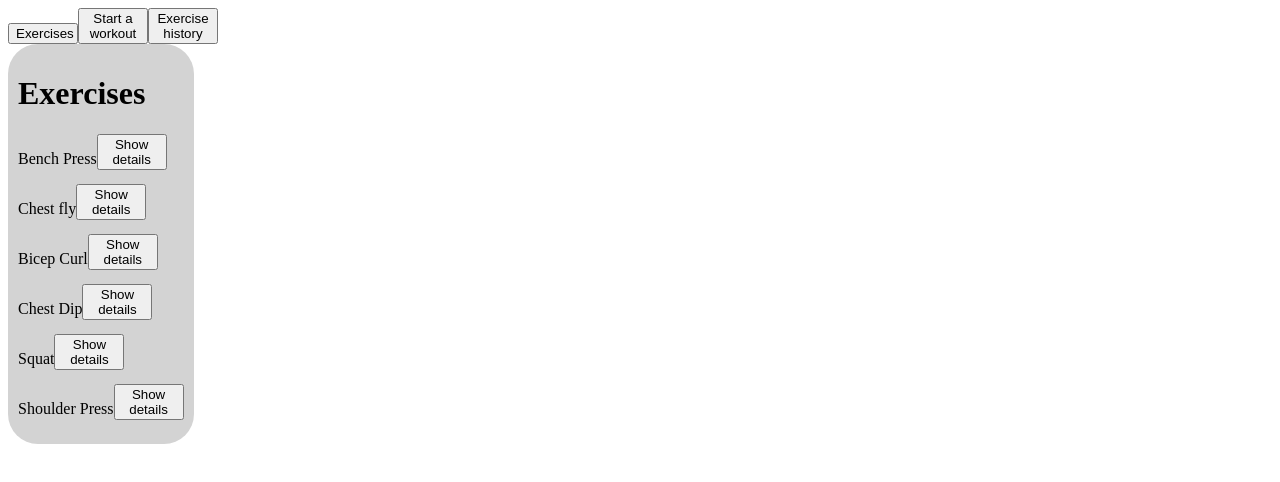
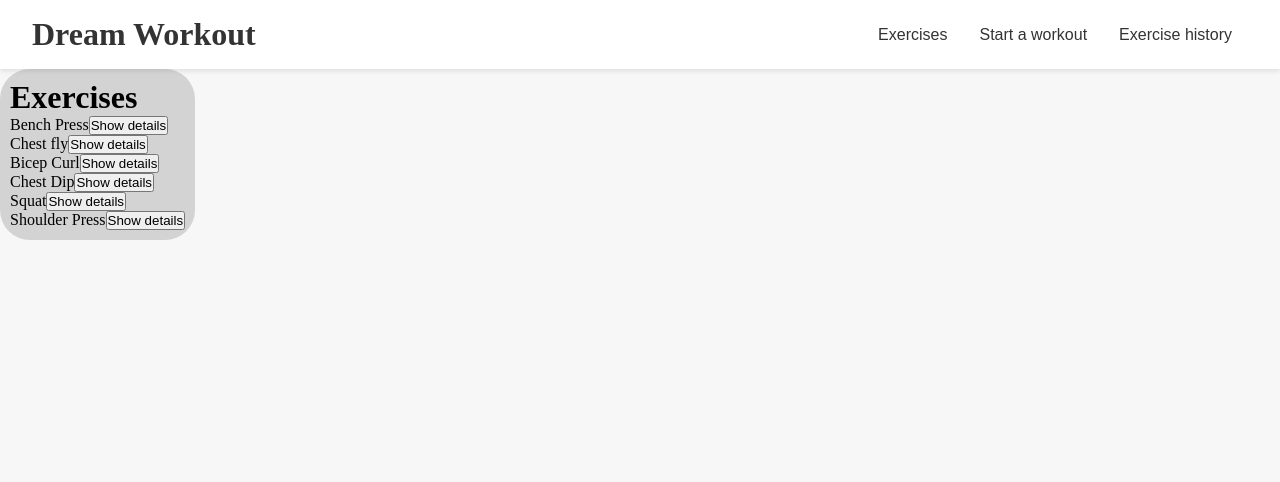
Before and after one commit to christianyarwood62/workout-app, a React (Vite) app: page / in a window 1280 px wide. Shown: the top 482 px of the page. Built offline with nearby package versions, Linux system fonts and the light colour scheme.

Commit message:
Make navbar with new buttons and styling

```diff
--- a/src/App.jsx
+++ b/src/App.jsx
@@ -114,13 +114,21 @@ function App() {
     setExerciseRoutine((exerciseRoutine) => [...exerciseRoutine, exercise]);
   }
 
+  /*
+  NOTE: Dont need to put {()=> handlexxx()} if there is no argument,
+  i.e. just write {handlexxx}
+  */
+
   return (
     <div className="app">
-      <nav>
-        <button onClick={() => handleSetTab(tab1)}>{tab1}</button>
-        <button onClick={() => handleSetTab(tab2)}>{tab2}</button>
-        <button onClick={() => handleSetTab(tab3)}>{tab3}</button>
-      </nav>
+      <header>
+        <h1>Dream Workout</h1>
+        <nav>
+          <button onClick={() => handleSetTab(tab1)}>{tab1}</button>
+          <button onClick={() => handleSetTab(tab2)}>{tab2}</button>
+          <button onClick={() => handleSetTab(tab3)}>{tab3}</button>
+        </nav>
+      </header>
       {tab === tab1 && (
         <div className="exercise-details-tab">
           <WorkoutList
@@ -368,7 +376,10 @@ function AddExercisetoTemplateInput({
           >
             Cancel new template
           </button>
-          <select onChange={(e) => onHandleChosenExercise(e)}>
+          <select
+            value={chosenExercise}
+            onChange={(e) => onHandleChosenExercise(e)}
+          >
             <option>Choose an exercise</option>
             {exercises.map((exercise, i) => (
               <option key={`exercise-${i}`}>{exercise.name}</option>
--- a/src/index.css
+++ b/src/index.css
@@ -1,3 +1,9 @@
+* {
+  margin: 0px;
+  padding: 0px;
+  box-sizing: border-box;
+}
+
 .container {
   background: lightgray;
   height: fit-content;
@@ -16,7 +22,35 @@
   display: flex;
 }
 
-button {
-  height: fit-content;
-  width: 70px;
+body {
+  background-color: rgb(247, 247, 247);
 }
+
+header {
+  background-color: white;
+  padding: 1rem 2rem;
+  display: flex;
+  justify-content: space-between;
+  align-items: center;
+  box-shadow: 0 2px 5px rgba(0, 0, 0, 0.1);
+  position: sticky;
+  top: 0;
+}
+
+header h1 {
+  color: #333;
+}
+
+nav {
+  gap: 100px;
+}
+nav button {
+  background: none;
+  border: none;
+  font-size: 1rem;
+  font-weight: 500;
+  color: #333;
+  padding: 0.5rem 1rem;
+  border-radius: 6px;
+  gap: 10px;
+}
```
